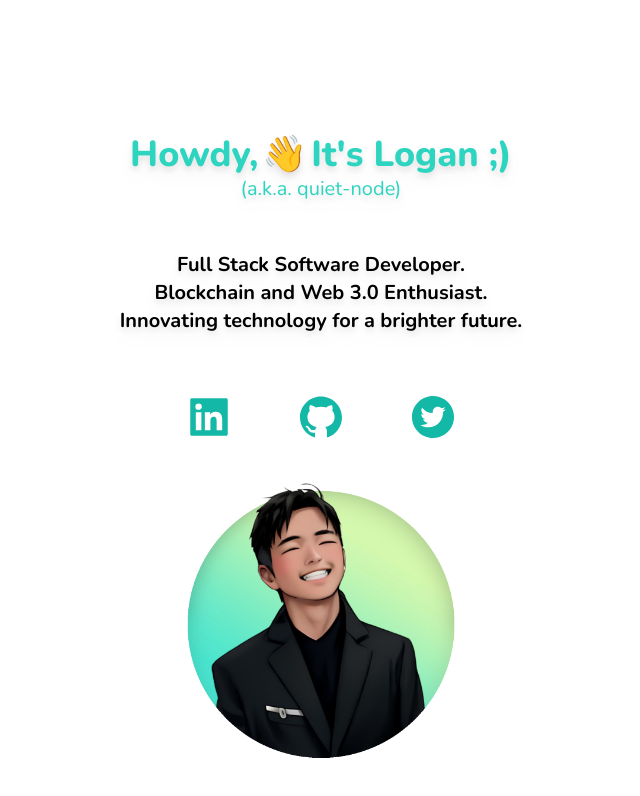
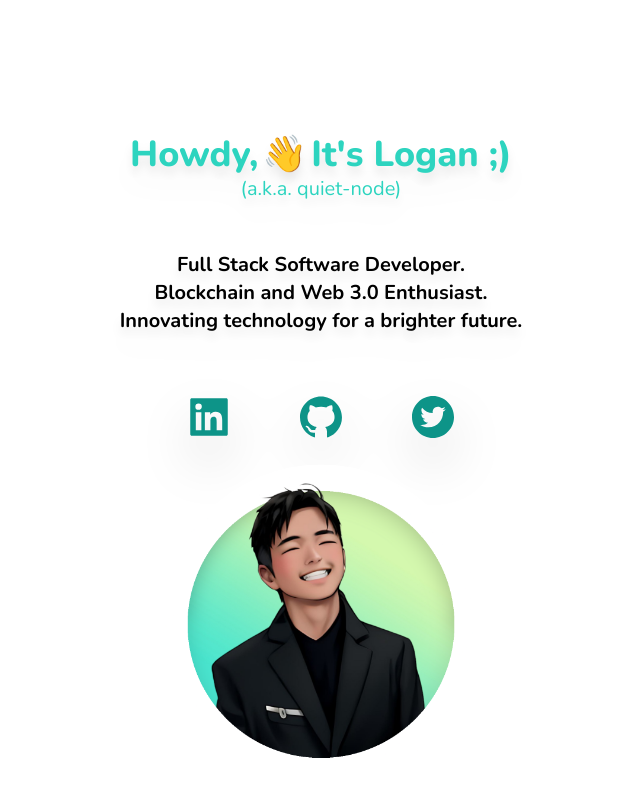
Before and after one commit to quiet-node/portfolio-v2, a React (Vite) app: page / in a window 1280 px wide. Shown: the top 796 px of the page, without its empty margins (319-959 px from the left). Built offline with nearby package versions, Linux system fonts and the light colour scheme.

Commit message:
Updated intro

```diff
--- a/src/components/intro/Intro.tsx
+++ b/src/components/intro/Intro.tsx
@@ -29,7 +29,7 @@ const Intro = () => {
                      sm:gap-12'
         >
           {/* Greetings */}
-          <div className='drop-shadow-lg'>
+          <div className='drop-shadow-xl'>
             <motion.h2
               initial={{ opacity: 0, y: -60 }}
               whileInView={{ opacity: 1, y: 0 }}
@@ -73,7 +73,7 @@ const Intro = () => {
             whileInView='shown'
             viewport={{ once: true }}
             variants={descriptionVariants}
-            className='text-lg sm:text-xl font-bold drop-shadow-lg'
+            className='text-lg sm:text-xl font-bold drop-shadow-xl'
           >
             <motion.div variants={descriptionVariants}>
               Full Stack Software Developer.
@@ -89,7 +89,7 @@ const Intro = () => {
 
         <div className='flex flex-col gap-1'>
           {/* Social Medias */}
-          <div className='text-5xl flex justify-center gap-16 py-3 text-teal-500'>
+          <div className='text-5xl flex justify-center gap-16 py-3 text-teal-600 drop-shadow-2xl'>
             <motion.a
               initial={{ opacity: 0, x: -21 }}
               whileInView={{ opacity: 1, x: 0 }}
@@ -145,7 +145,7 @@ const Intro = () => {
                         2xl:w-[21rem] 2xl:h-[21rem]`}
           >
             <img
-              className='absolute inset-0 w-full h-full object-center object-cover rounded-full'
+              className='absolute inset-0 w-full h-full object-center object-cover rounded-full select-none'
               src={'src/assets/profile_pic.png'}
               alt='nft cover image'
             />
```
